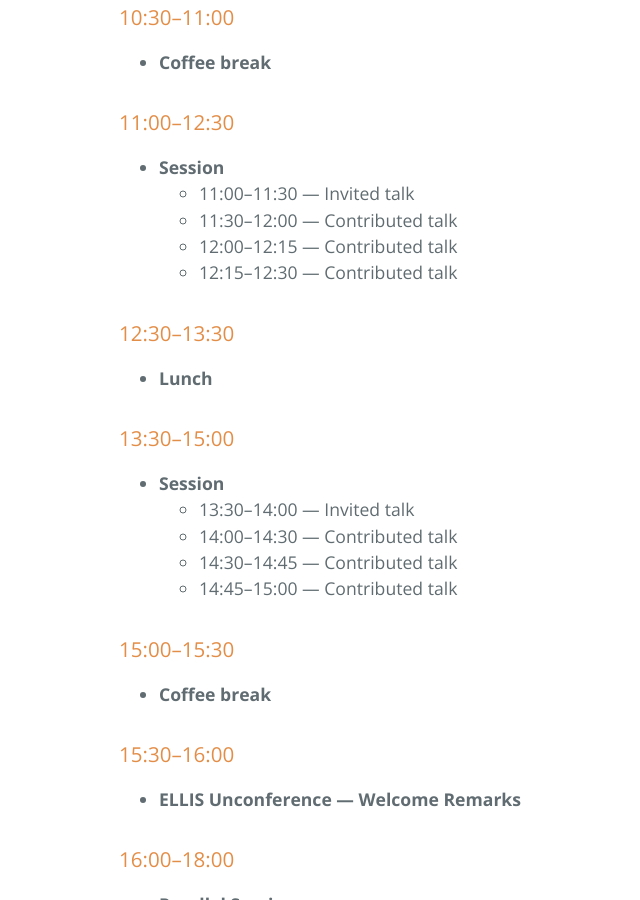
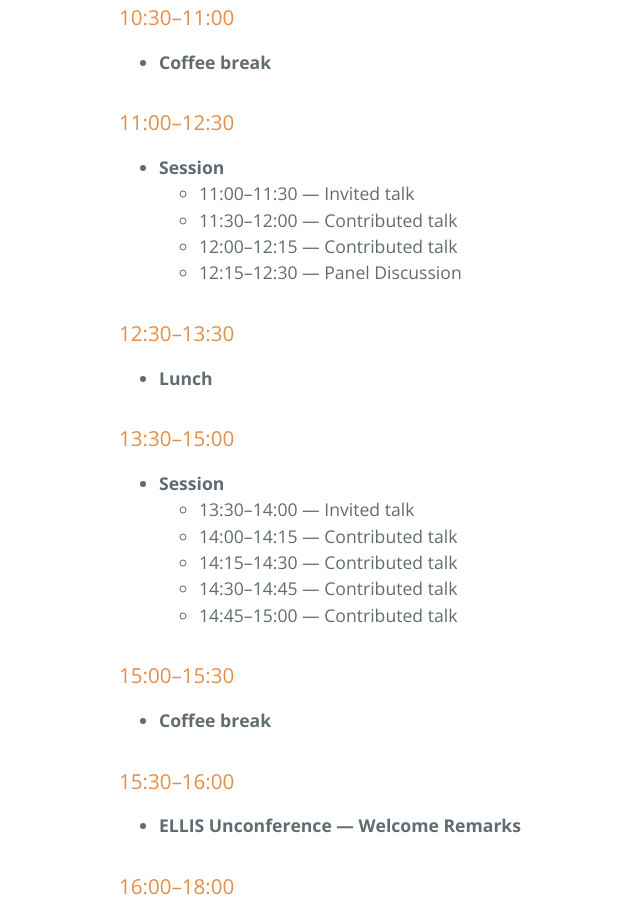
Before and after one commit to moleculediscovery/workshop2025, a Jekyll site: the page built from index.md, in a window 1280 px wide and 900 px high, scrolled down 1759 px. Shown: the whole window, without its empty margins (105-745 px from the left). Built offline with Jekyll 4.4.1, drawn with Linux system fonts in a browser that asks for light colours; our own code applies the rules of GitHub Pages for plain Markdown files.

Commit message:
Update index.md

```diff
--- a/index.md
+++ b/index.md
@@ -32,7 +32,7 @@ This will be the 5th-year edition of the ML4Molecules workshop organized by the
   - 11:00–11:30 — Invited talk
   - 11:30–12:00 — Contributed talk
   - 12:00–12:15 — Contributed talk
-  - 12:15–12:30 — Contributed talk
+  - 12:15–12:30 — Panel Discussion
 
 ### 12:30–13:30
 - **Lunch**
@@ -40,7 +40,8 @@ This will be the 5th-year edition of the ML4Molecules workshop organized by the
 ### 13:30–15:00
 - **Session**
   - 13:30–14:00 — Invited talk
-  - 14:00–14:30 — Contributed talk
+  - 14:00–14:15 — Contributed talk
+  - 14:15–14:30 — Contributed talk
   - 14:30–14:45 — Contributed talk
   - 14:45–15:00 — Contributed talk
 
```
